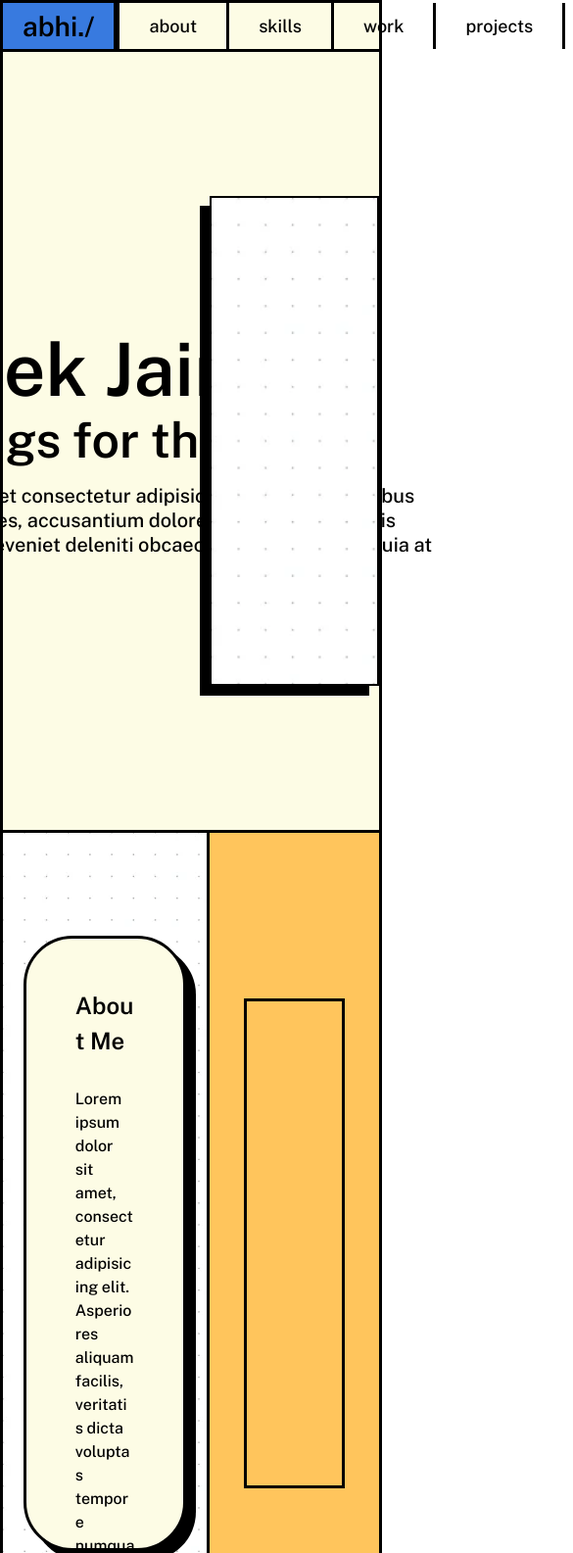
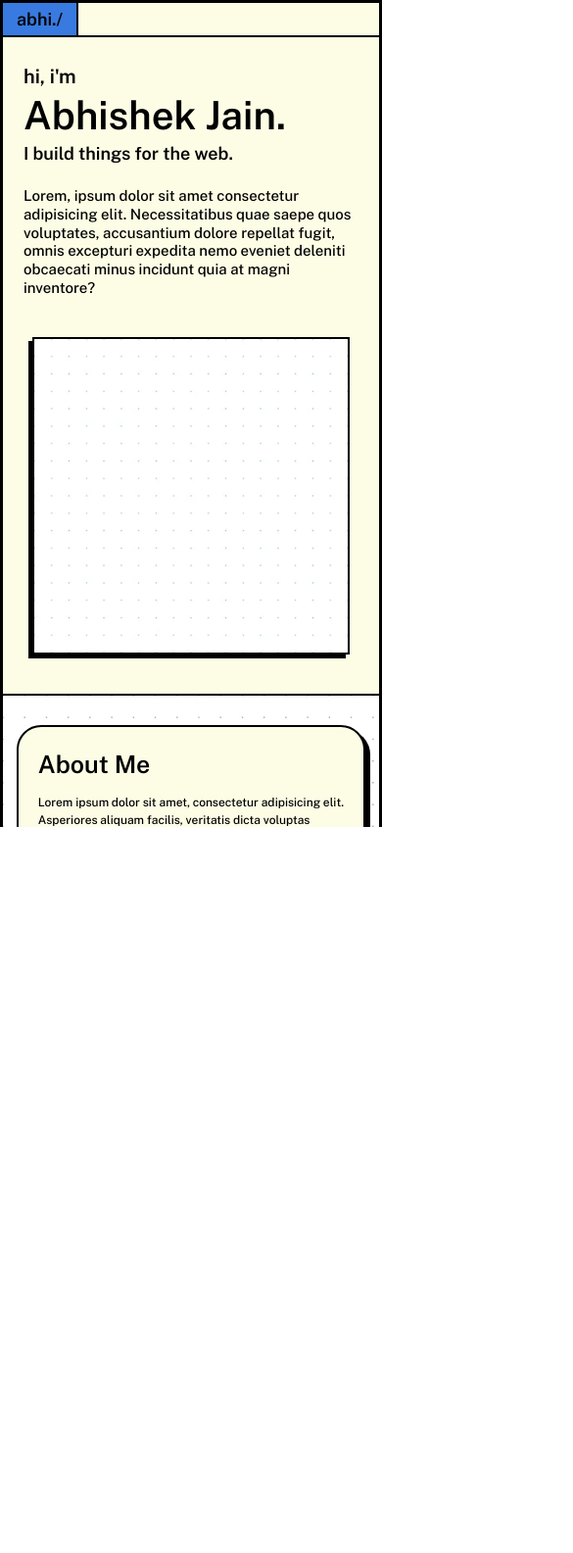
Before and after one commit to abhi-j0407/portfolio-neobrut, a plain HTML site: page index.html in a window 390 px wide. Shown: the top 1585 px of the page at 98% size, 585 px wide, since content can reach past the window. After the commit the page ends 844 px from the top, so only its background shows below. Drawn offline with nearby package versions, Linux system fonts and the light colour scheme.

Commit message:
Mobile queries for hero and about section

```diff
--- a/style.css
+++ b/style.css
@@ -217,15 +217,6 @@ h6 {
     align-items: center;
     border-right: 3px solid black;
     background-image: url(/images/dot-grid.webp);
-  }
-
-  > .right {
-    width: 45%;
-    background-color: var(--light-yellow);
-    display: flex;
-    justify-content: center;
-    align-items: center;
-  }
 
     .about-main {
       width: 80%;
@@ -238,12 +229,25 @@ h6 {
       flex-direction: column;
       gap: 30px;
       background-color: var(--light-beige);
+
+      > h2 {
+        font-size: 40px;
       }
 
       .about-desc {
         display: flex;
         flex-direction: column;
         gap: 20px;
+      }
+    }
+  }
+
+  > .right {
+    width: 45%;
+    background-color: var(--light-yellow);
+    display: flex;
+    justify-content: center;
+    align-items: center;
   }
 
   .about-img {
@@ -502,7 +506,6 @@ h6 {
         position: relative;
         transition: all 0.2s;
 
-
         .project-img-container {
           border: 1px solid lightgreen;
           height: 100%;
@@ -667,3 +670,189 @@ h6 {
     }
   }
 }
+
+@media only screen and (max-width: 1023px) {
+  * {
+    overflow-x: hidden;
+  }
+
+  .navbar {
+    display: flex;
+    border-bottom: 2px solid black;
+    height: 35px;
+    justify-content: space-between;
+    align-items: center;
+
+    > .logo {
+      text-decoration: none;
+      color: inherit;
+      font-size: 18px;
+      font-weight: 600;
+      padding: 14px;
+      align-self: center;
+      border-right: 2px solid black;
+      height: 100%;
+      display: flex;
+      justify-content: center;
+      align-items: center;
+      background-color: var(--blue);
+    }
+
+    > .logo:hover {
+      color: white;
+    }
+
+    .nav-right {
+      display: none;
+      width: 70%;
+      justify-content: space-between;
+      margin-right: 30px;
+      height: 100%;
+      align-items: center;
+    }
+
+    .menu {
+      display: flex;
+      height: 100%;
+      align-items: center;
+      border-left: 3px solid black;
+
+      > a {
+        text-decoration: none;
+        color: inherit;
+        font-weight: 500;
+        font-size: 18px;
+        border-right: 3px solid black;
+        display: flex;
+        height: 100%;
+        align-items: center;
+        padding-inline: 30px;
+        cursor: pointer;
+      }
+
+      > a:hover {
+        background-color: var(--dark-orange);
+        color: white;
+      }
+    }
+
+    .cv-btn {
+      padding-inline: 20px;
+      padding-block: 5px;
+      border: 2px solid black;
+      box-shadow: 2px 2px 0px 0px black;
+      margin-right: 20px;
+      background-color: transparent;
+      font-size: 18px;
+      background-color: var(--light-orange);
+      color: white;
+    }
+
+    .cv-btn:active {
+      transform: translateY(2px) translateX(2px);
+      box-shadow: 0px 0px 0px 0px #000;
+    }
+
+    .cv-btn:hover {
+      background-color: var(--dark-orange);
+    }
+  }
+
+  #hero {
+    height: fit-content;
+    flex-direction: column;
+    align-items: center;
+    justify-content: start;
+    gap: 30px;
+    padding-block: 30px;
+    padding-inline: 12px;
+
+    > .left {
+      width: 95%;
+      height: fit-content;
+
+      .left-text {
+        text-align: left;
+        display: flex;
+        flex-direction: column;
+        gap: 5px;
+        > p {
+          font-size: 20px;
+        }
+
+        > .hero-name {
+          font-size: 40px;
+        }
+
+        > .hero-sub {
+          font-size: 18px;
+        }
+
+        > .hero-desc {
+          font-size: 15px;
+          width: 100%;
+        }
+      }
+    }
+
+    > .right {
+      width: 95%;
+      height: fit-content;
+      padding-block: 10px;
+
+      > .grid {
+        width: 95%;
+        max-width: 400px;
+        height: fit-content;
+        aspect-ratio: 1;
+        box-shadow: -4px 4px 0px 0px black;
+      }
+    }
+  }
+
+  #about {
+    border-block: 2px solid black;
+    height: fit-content;
+    flex-direction: column;
+    align-items: center;
+    justify-content: start;
+
+    > .left {
+      width: 100%;
+      height: fit-content;
+      border-right: none;
+      border-bottom: 2px solid black;
+      padding-block: 30px;
+      padding-inline: 12px;
+
+      .about-main {
+        width: 99%;
+        border: 2px solid black;
+        box-shadow: 5px 5px 0px 0px black;
+        border-radius: 25px;
+        padding: 20px;
+        gap: 10px;
+
+        > h2 {
+          font-size: 25px;
+        }
+
+        .about-desc {
+          font-size: 12px;
+          gap: 10px;
+        }
+      }
+    }
+
+    > .right {
+      width: 100%;
+      padding-block: 20px;
+    }
+
+    .about-img {
+      border: 2px solid black;
+      height: 300px;
+      width: 80%;
+    }
+  }
+}
```
Lines whose indentation alone changed are shown as unchanged.
